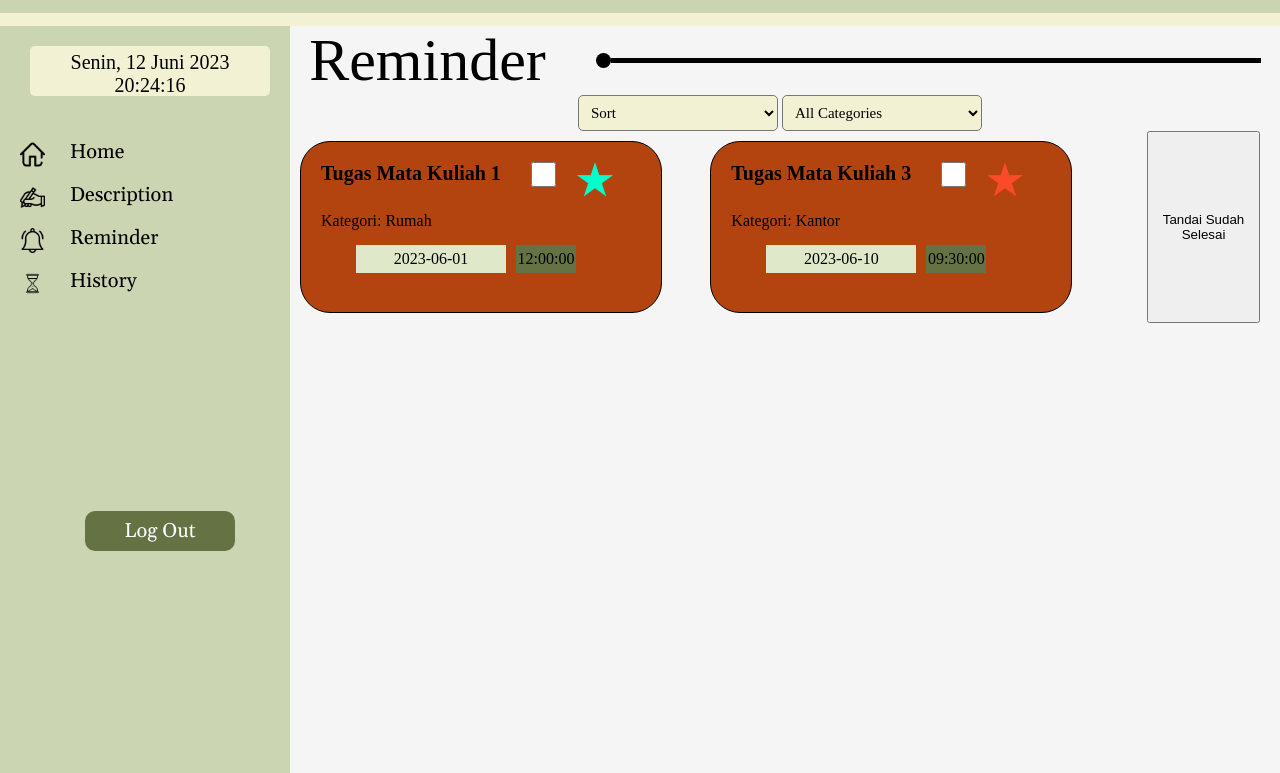
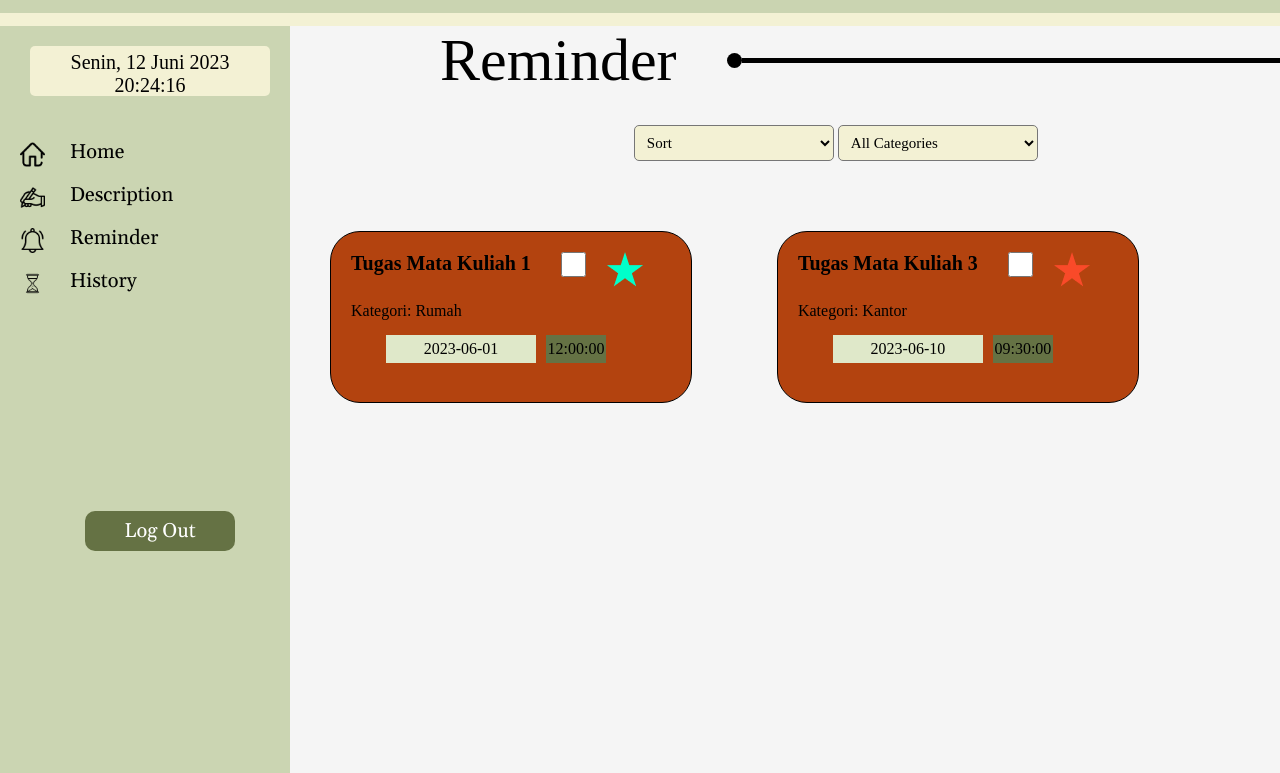
Before and after one commit to Rayyanafie/FPPemweb, a PHP site: page /rem.php in a window 1280 px wide. Shown: the top 773 px of the page. Run offline with PHP 8.4, Linux system fonts and the light colour scheme; a user stored in the database is signed in; data comes from the database, SQL or seed files in the repository; some web fonts are replaced.

Commit message:
benahin header+content rem

```diff
--- a/Asset/rem.css
+++ b/Asset/rem.css
@@ -32,9 +32,10 @@
 
 .header {
   display: flex;
-  justify-content: space-around;
   align-items: center;
   width: 100%;
+  gap: 30px;
+  margin-left: 150px;
 }
 
 .dekor {
@@ -164,6 +165,7 @@ li a span {
   max-height: 100%;
   display: flex;
   overflow-y: auto;
+  padding: 30px;
 }
 
 /* awal log out */
@@ -401,6 +403,7 @@ form button[type="submit"] {
   flex-direction: column;
   margin-right: 10px;
   align-items: center;
+  padding: 30px;
 }
 
 .submit {
```
